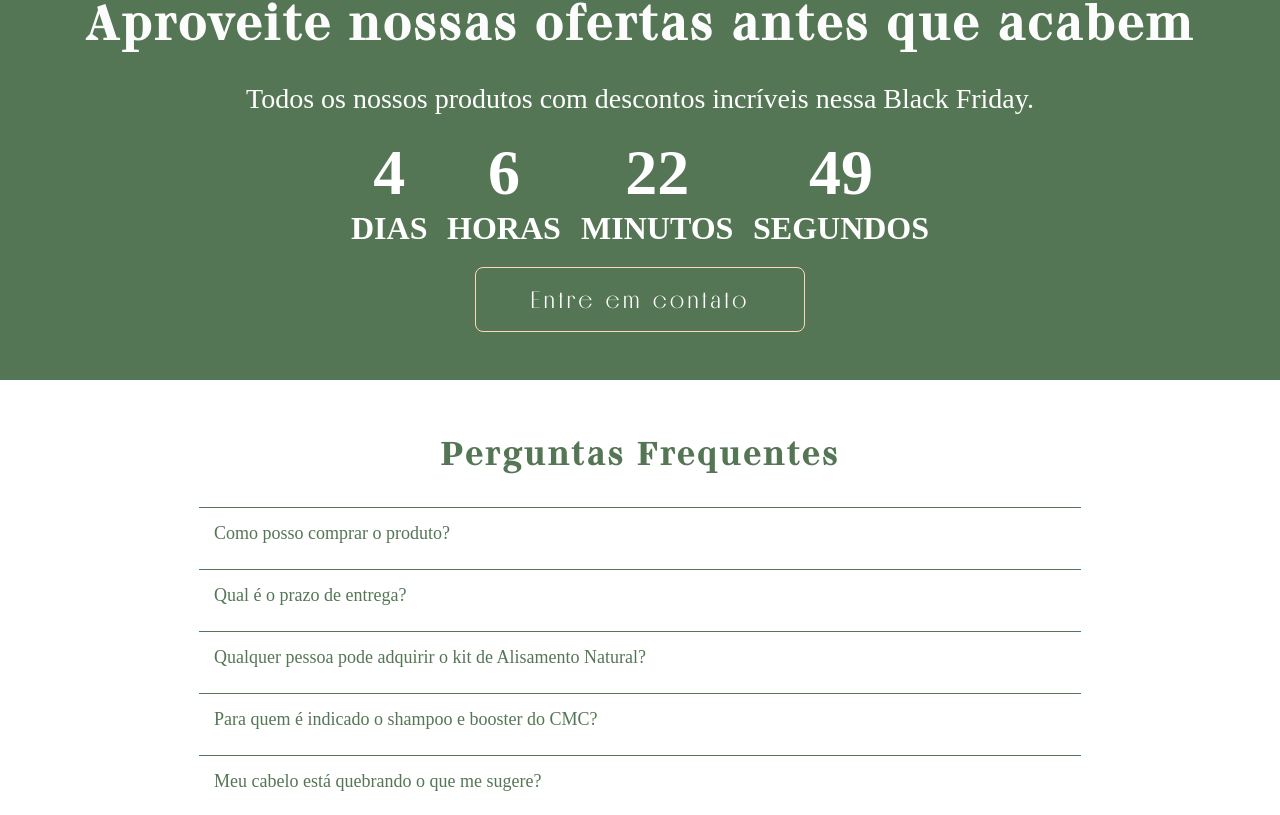
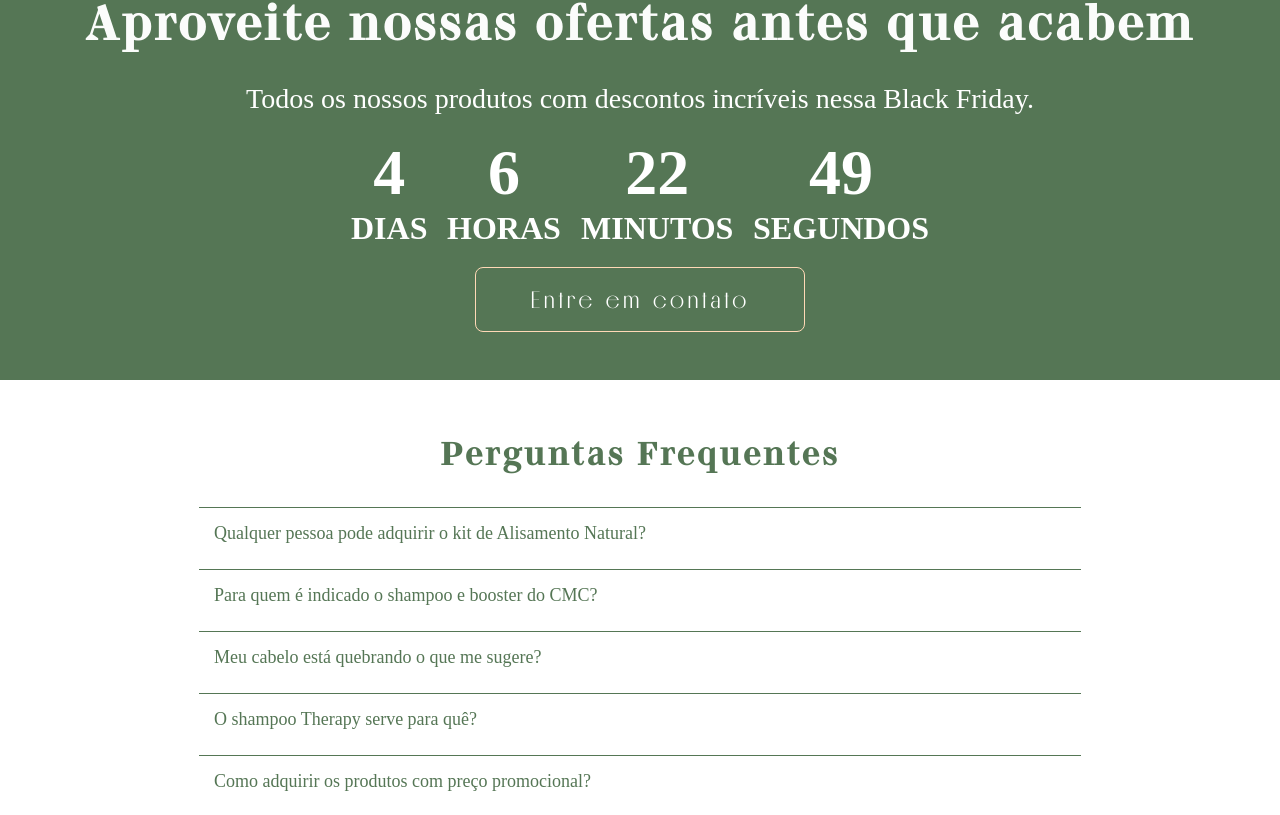
Before and after one commit to Dev-Lops/lp_Karen, a React (Vite) app: page / in a window 1280 px wide. Shown: the part 7474-8289 px from the top of the page. Built offline with nearby package versions, Linux system fonts and the light colour scheme; a small style sheet from the web is missing; a web font is replaced by a local one.

Commit message:
✅ Update a news features -  Testemonials and FAQ's components

```diff
--- a/src/Sessions/Testemonials/data.ts
+++ b/src/Sessions/Testemonials/data.ts
@@ -1,14 +1,23 @@
 export const testimonialsData = [
+  {
+    image: "https://dtsel6fm8qr8n.cloudfront.net/17.avif",
+  },
   {
     image: "https://dtsel6fm8qr8n.cloudfront.net/16.avif",
   },
   {
-    image: "https://dtsel6fm8qr8n.cloudfront.net/17.avif",
+    image: "https://dtsel6fm8qr8n.cloudfront.net/15.avif",
   },
   {
-    image: "https://dtsel6fm8qr8n.cloudfront.net/18.avif",
+    image: "https://dtsel6fm8qr8n.cloudfront.net/14.avif",
   },
   {
-    image: "https://dtsel6fm8qr8n.cloudfront.net/19.avif",
+    image: "https://dtsel6fm8qr8n.cloudfront.net/13.avif",
+  },
+  {
+    image: "https://dtsel6fm8qr8n.cloudfront.net/12.avif",
+  },
+  {
+    image: "https://dtsel6fm8qr8n.cloudfront.net/11.avif",
   },
 ]
--- a/src/components/FAQ'sComponets/data.ts
+++ b/src/components/FAQ'sComponets/data.ts
@@ -4,15 +4,6 @@ export interface FAQItem {
 }
 
 export const faqData: FAQItem[] = [
-  {
-    question: "Como posso comprar o produto?",
-    answer: "Você pode comprar o produto diretamente em nosso whatsapp.",
-  },
-  {
-    question: "Qual é o prazo de entrega?",
-    answer:
-      "O prazo de entrega varia de acordo com a sua localização, mas normalmente leva de  1 a 2 dias úteis após a aprovação bancária e dependendo da sua localidade.",
-  },
   {
     question: "Qualquer pessoa pode adquirir o kit de Alisamento Natural?",
     answer:
--- a/src/components/Toaster/index.tsx
+++ b/src/components/Toaster/index.tsx
@@ -13,7 +13,7 @@ const ToasterContainer = styled.div<{ show: boolean }>`
   width: 380px;
   font-size: 1.125rem;
   top: 20px;
-  right: 20px;
+  right: 5px;
   padding: 20px 25px;
   background-color: ${({ theme }) => theme.colors.green};
   color: white;
```
